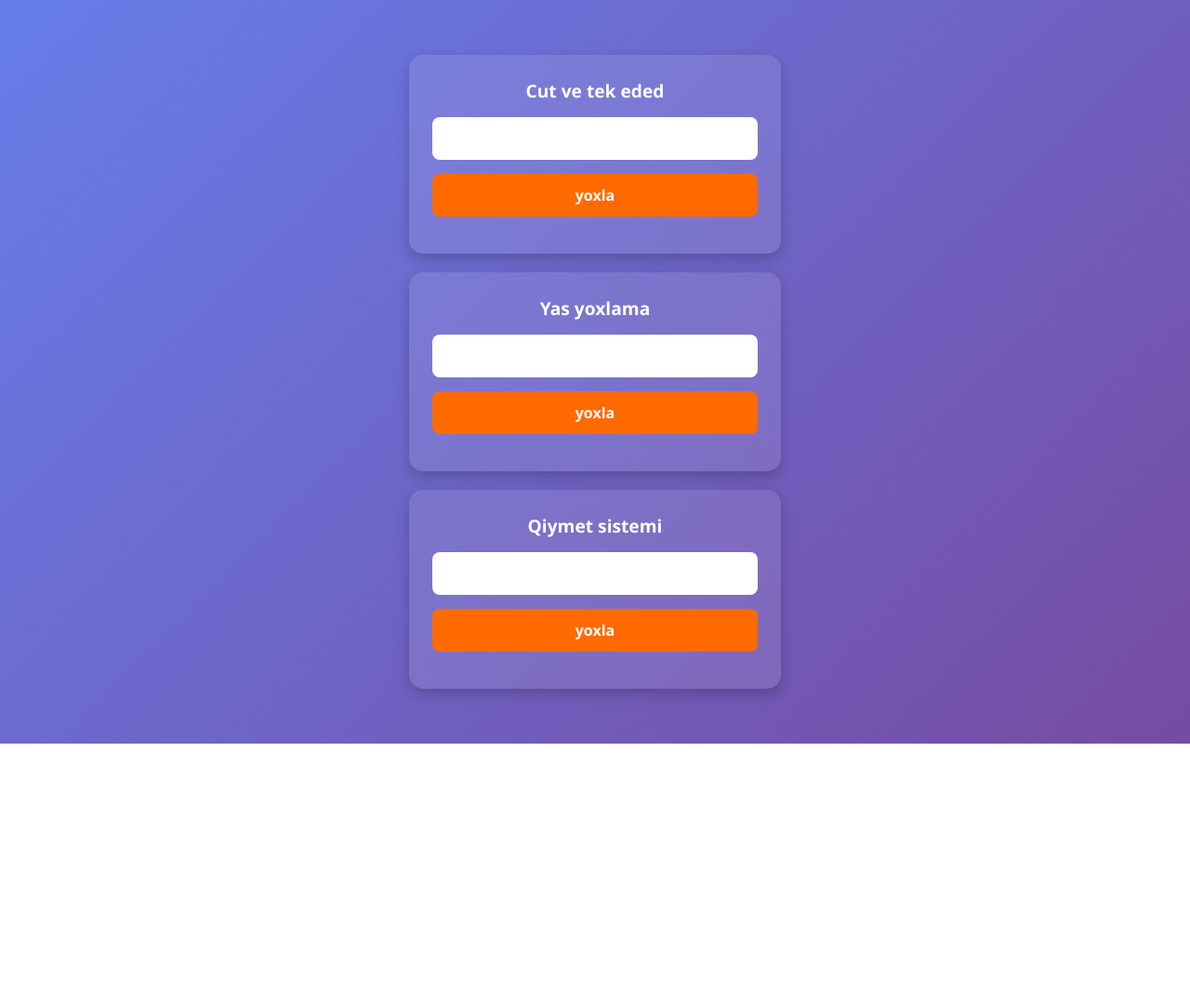
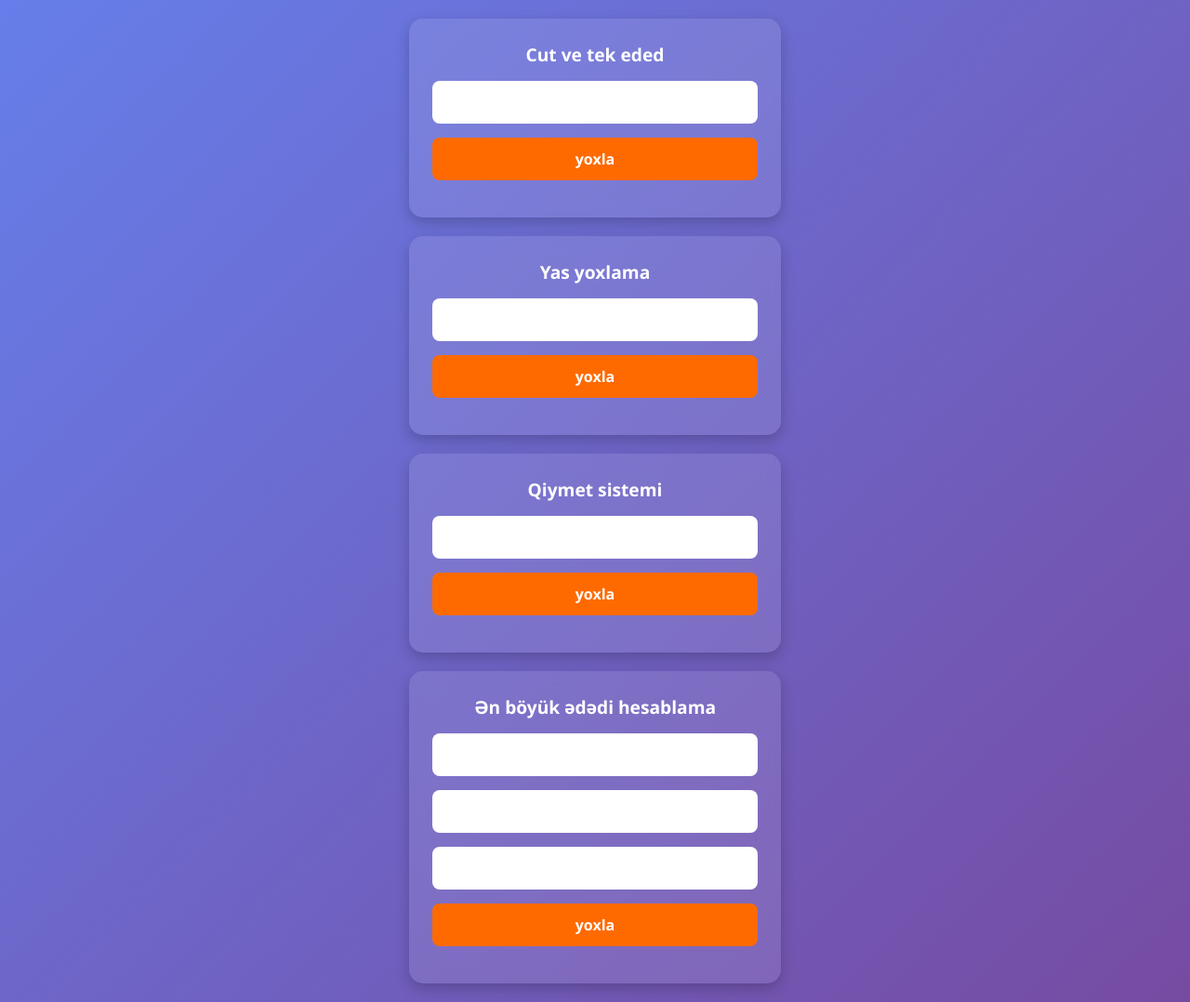
Before and after one commit to Abbas-webdev/js_task_ment, a plain HTML site: page index.html in a window 1280 px wide. Shown: the whole page at 93% size. Before the commit the page ends 800 px from the top, so only its background shows below. Drawn offline with Linux system fonts and the light colour scheme.

Commit message:
Əlavə etdim: ən böyük ədəd hesablayan funksiya

```diff
--- a/index.html
+++ b/index.html
@@ -111,6 +111,14 @@
             <button onclick="balyoxla()">yoxla</button>
             <h2 id="bal"></h2>
         </div>
+        <div>
+            <h1>Ən böyük ədədi hesablama</h1>
+            <input type="text" id="a">
+            <input type="text" id="b">
+            <input type="text" id="c">
+            <button onclick="hesabla()">yoxla</button>
+            <h2 id="bigmath"></h2>
+        </div>
     </div>
 
     <script>
@@ -120,6 +128,10 @@
         let yash2 = document.getElementById('yash2')
         let exch = document.getElementById('exch')
         let bal = document.getElementById('bal')
+        let a = document.getElementById('a')
+        let b = document.getElementById('b')
+        let c = document.getElementById('c')
+        let bigmath = document.getElementById('bigmath')
 
         function cuttek() {
             if (cut.value % 2 === 0) {
@@ -157,6 +169,21 @@
                 bal.innerHTML = `Siz A aldınız `
             }
         }
+
+        function hesabla() {
+            let x = Number(a.value)
+            let y = Number(b.value)
+            let z = Number(c.value)
+            if (x > y && x > z) {
+                bigmath.innerHTML = `Ən böyük ədəd ${x}`
+            } else if (y > x && y > z) {
+                bigmath.innerHTML = `Ən böyük ədəd ${y}`
+            } else if (z > x && z > y) {
+                bigmath.innerHTML = `Ən böyük ədəd ${z}`
+            } else {
+                bigmath.innerHTML = `Bezi ədədler beraberdi `
+            }
+        }
     </script>
 </body>
 
```
